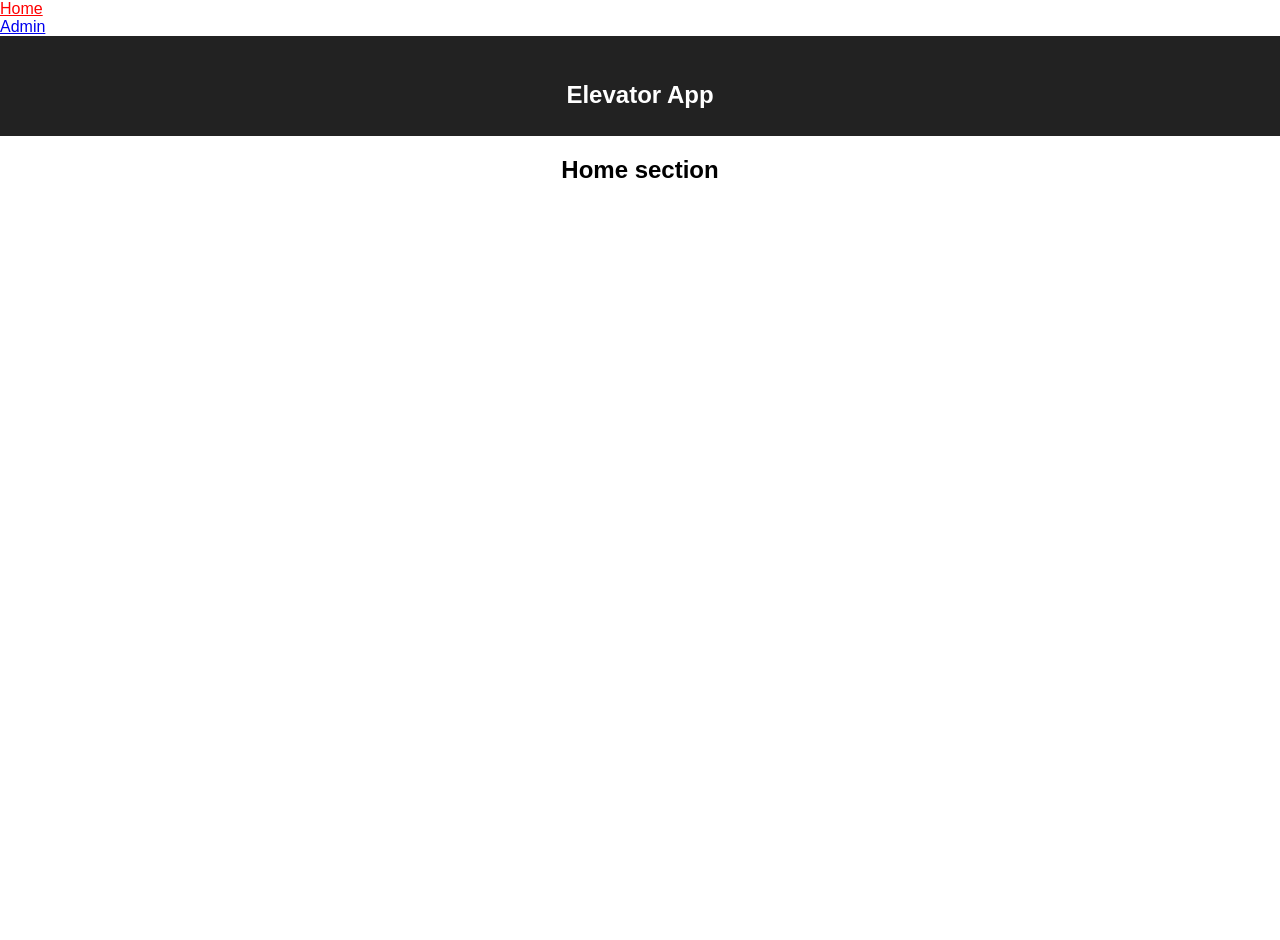
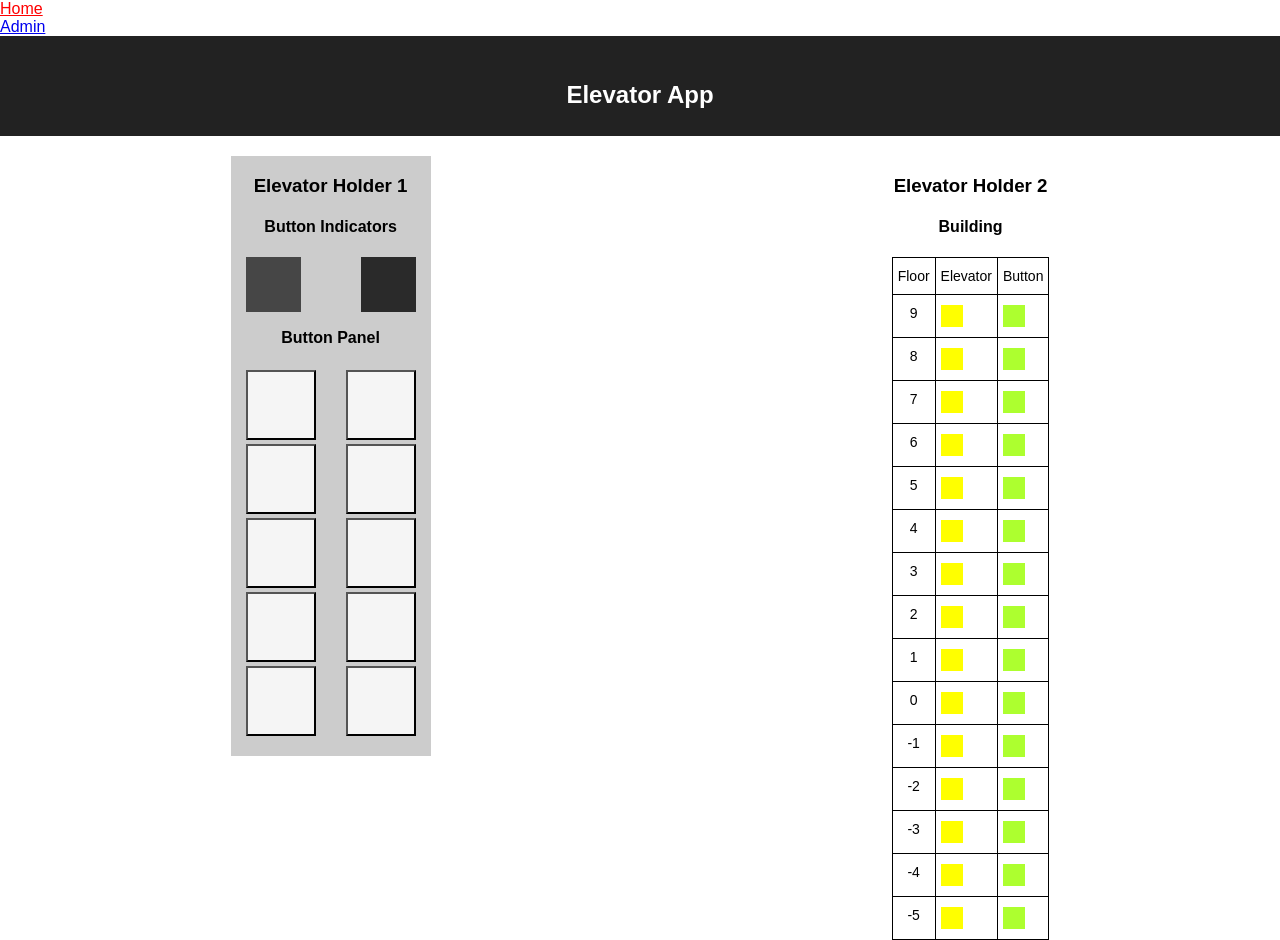
Before and after one commit to palimpZest/elevator-app, a React (Create React App) app in the folder front/: page / in a window 1280 px wide. Before the commit the page ends 800 px from the top, so only its background shows below. Built offline with nearby package versions, Linux system fonts and the light colour scheme.

Commit message:
feat: Add components and initial styles

```diff
--- a/front/src/App.css
+++ b/front/src/App.css
@@ -7,6 +7,7 @@
   height: 50px;
   padding: 25px;
   color: white;
+  margin-bottom: 20px;
 }
 
 .App-title {
@@ -16,3 +17,100 @@
 .selected {
   color: red;
 }
+
+.tg {
+  border-collapse: collapse;
+  border-spacing: 0;
+}
+
+.tg td {
+  font-family: Arial, sans-serif;
+  font-size: 14px;
+  padding: 10px 5px;
+  border-style: solid;
+  border-width: 1px;
+  overflow: hidden;
+  word-break: normal;
+}
+
+.tg th {
+  font-family: Arial, sans-serif;
+  font-size: 14px;
+  font-weight: normal;
+  padding: 10px 5px;
+  border-style: solid;
+  border-width: 1px;
+  overflow: hidden;
+  word-break: normal;
+}
+
+.tg .tg-yw4l {
+  vertical-align: top
+}
+
+.floor-display {
+  background-color: yellow;
+  height: 22px;
+  width: 22px;
+  color: white;
+}
+
+.button-display {
+ background-color: greenyellow;
+  height: 22px;
+  width: 22px;
+  color: white;
+}
+
+.button-panel {
+  /* display: inline-block; */
+  display: flex;
+  flex-wrap: wrap;
+  height: 100px;
+  width: 200px;
+  color: white;
+  justify-content: space-around;
+}
+
+.button-indicators {
+  display: flex;
+  height: 50px;
+  width: 100%;
+  color: white;
+  justify-content: space-around;
+}
+
+.up-down-indicator {
+  background-color: rgb(70, 70, 70);
+  margin-right: 30px;
+  height: 55px;
+  width: 55px;
+  color: white;
+}
+
+.open-closed-indicator {
+  background-color: rgb(42, 42, 42);
+  height: 55px;
+  width: 55px;
+  color: white;
+}
+
+.button-item {
+  background-color: whitesmoke;
+  height: 70px;
+  width: 70px;
+  margin: 2px;
+
+}
+
+.elevator-one-holder {
+  display: inline-block;
+  background-color: #ccc;
+  height: 600px;
+}
+
+.elevators {
+  display: flex;
+  flex-wrap: wrap;
+  justify-content: space-around;
+}
--- /dev/null
+++ b/front/src/components/Building.js
@@ -0,0 +1,153 @@
+import React, { Component } from "react";
+
+class Building extends Component {
+  render() {
+    return <div>
+        <h4>Building</h4>
+        <table className="tg">
+          <tr>
+            <th className="tg-yw4l">Floor</th>
+            <th className="tg-yw4l">Elevator</th>
+            <th className="tg-yw4l">Button</th>
+          </tr>
+          <tr>
+            <td className="tg-yw4l">9</td>
+            <td className="tg-yw4l">
+              <div className="floor-display" />
+            </td>
+            <td className="tg-yw4l">
+              <div className="button-display" />
+            </td>
+          </tr>
+          <tr>
+            <td className="tg-yw4l">8</td>
+            <td className="tg-yw4l">
+              <div className="floor-display" />
+            </td>
+            <td className="tg-yw4l">
+              <div className="button-display" />
+            </td>
+          </tr>
+          <tr>
+            <td className="tg-yw4l">7</td>
+            <td className="tg-yw4l">
+              <div className="floor-display" />
+            </td>
+            <td className="tg-yw4l">
+              <div className="button-display" />
+            </td>
+          </tr>
+          <tr>
+            <td className="tg-yw4l">6</td>
+            <td className="tg-yw4l">
+              <div className="floor-display" />
+            </td>
+            <td className="tg-yw4l">
+              <div className="button-display" />
+            </td>
+          </tr>
+          <tr>
+            <td className="tg-yw4l">5</td>
+            <td className="tg-yw4l">
+              <div className="floor-display" />
+            </td>
+            <td className="tg-yw4l">
+              <div className="button-display" />
+            </td>
+          </tr>
+          <tr>
+            <td className="tg-yw4l">4</td>
+            <td className="tg-yw4l">
+              <div className="floor-display" />
+            </td>
+            <td className="tg-yw4l">
+              <div className="button-display" />
+            </td>
+          </tr>
+          <tr>
+            <td className="tg-yw4l">3</td>
+            <td className="tg-yw4l">
+              <div className="floor-display" />
+            </td>
+            <td className="tg-yw4l">
+              <div className="button-display" />
+            </td>
+          </tr>
+          <tr>
+            <td className="tg-yw4l">2</td>
+            <td className="tg-yw4l">
+              <div className="floor-display" />
+            </td>
+            <td className="tg-yw4l">
+              <div className="button-display" />
+            </td>
+          </tr>
+          <tr>
+            <td className="tg-yw4l">1</td>
+            <td className="tg-yw4l">
+              <div className="floor-display" />
+            </td>
+            <td className="tg-yw4l">
+              <div className="button-display" />
+            </td>
+          </tr>
+          <tr>
+            <td className="tg-yw4l">0</td>
+            <td className="tg-yw4l">
+              <div className="floor-display" />
+            </td>
+            <td className="tg-yw4l">
+              <div className="button-display" />
+            </td>
+          </tr>
+          <tr>
+            <td className="tg-yw4l">-1</td>
+            <td className="tg-yw4l">
+              <div className="floor-display" />
+            </td>
+            <td className="tg-yw4l">
+              <div className="button-display" />
+            </td>
+          </tr>
+          <tr>
+            <td className="tg-yw4l">-2</td>
+            <td className="tg-yw4l">
+              <div className="floor-display" />
+            </td>
+            <td className="tg-yw4l">
+              <div className="button-display" />
+            </td>
+          </tr>
+          <tr>
+            <td className="tg-yw4l">-3</td>
+            <td className="tg-yw4l">
+              <div className="floor-display" />
+            </td>
+            <td className="tg-yw4l">
+              <div className="button-display" />
+            </td>
+          </tr>
+          <tr>
+            <td className="tg-yw4l">-4</td>
+            <td className="tg-yw4l">
+              <div className="floor-display" />
+            </td>
+            <td className="tg-yw4l">
+              <div className="button-display" />
+            </td>
+          </tr>
+          <tr>
+            <td className="tg-yw4l">-5</td>
+            <td className="tg-yw4l">
+              <div className="floor-display" />
+            </td>
+            <td className="tg-yw4l">
+              <div className="button-display" />
+            </td>
+          </tr>
+        </table>
+      </div>;
+  }
+}
+
+export default Building;
--- /dev/null
+++ b/front/src/components/Button.js
@@ -0,0 +1,13 @@
+import React, { Component } from "react";
+
+class Button extends Component {
+  render() {
+    return (
+      <div>
+        <button className="button-item" />
+      </div>
+    );
+  }
+}
+
+export default Button;
--- /dev/null
+++ b/front/src/components/ButtonIndicators.js
@@ -0,0 +1,15 @@
+import React, { Component } from "react";
+
+class ButtonIndicators extends Component {
+  render() {
+    return <div>
+        <h4>Button Indicators</h4>
+        <div className="button-indicators">
+          <div className="up-down-indicator" />
+          <div className="open-closed-indicator" />
+        </div>
+      </div>;
+  }
+}
+
+export default ButtonIndicators;
--- /dev/null
+++ b/front/src/components/ButtonPanel.js
@@ -0,0 +1,24 @@
+import React, { Component } from "react";
+import Button from "./Button";
+
+class ButtonPanel extends Component {
+  render() {
+    return <div>
+        <h4>Button Panel</h4>
+        <div className="button-panel">
+          <Button />
+          <Button />
+          <Button />
+          <Button />
+          <Button />
+          <Button />
+          <Button />
+          <Button />
+          <Button />
+          <Button />
+        </div>
+      </div>;
+  }
+}
+
+export default ButtonPanel;
--- /dev/null
+++ b/front/src/components/ElevatorOneHolder.js
@@ -0,0 +1,17 @@
+import React, { Component } from "react";
+import ButtonIndicators from "./ButtonIndicators";
+import ButtonPanel from "./ButtonPanel";
+
+class ElevatorOneHolder extends Component {
+    render() {
+        return (
+        <div className="elevator-one-holder">
+            <h3>Elevator Holder 1</h3>
+            <ButtonIndicators />
+            <ButtonPanel />
+        </div>
+        );
+    }
+}
+
+export default ElevatorOneHolder;
--- /dev/null
+++ b/front/src/components/ElevatorTwoHolder.js
@@ -0,0 +1,15 @@
+import React, { Component } from "react";
+import Building from "./Building";
+
+class ElevatorTwoHolder extends Component {
+  render() {
+    return (
+      <div>
+        <h3>Elevator Holder 2</h3>
+        <Building />
+      </div>
+    );
+  }
+}
+
+export default ElevatorTwoHolder;
--- a/front/src/components/Home.js
+++ b/front/src/components/Home.js
@@ -1,4 +1,6 @@
 import React, { Component } from "react";
+import ElevatorOneHolder from "./ElevatorOneHolder";
+import ElevatorTwoHolder from "./ElevatorTwoHolder";
 
 class Home extends Component {
   render() {
@@ -6,7 +8,10 @@ class Home extends Component {
         <header className="App-header">
           <h1 className="App-title">Elevator App</h1>
         </header>
-        <h2>Home section</h2>
+        <div className="elevators">
+          <ElevatorOneHolder />
+          <ElevatorTwoHolder />
+        </div>
       </div>;
   }
 }
```
Also changed, not shown: front/src/App.js (line endings or trailing spaces).
